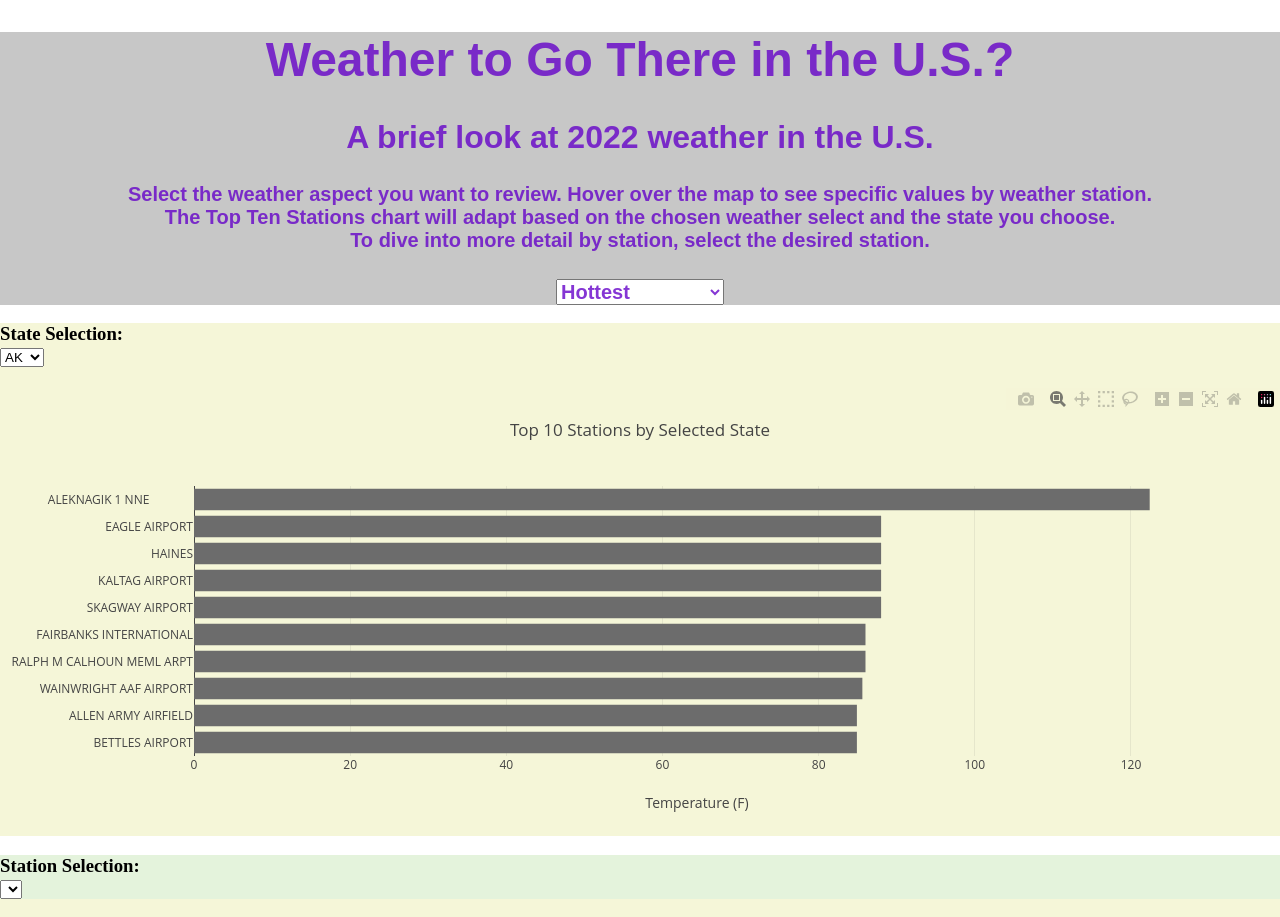
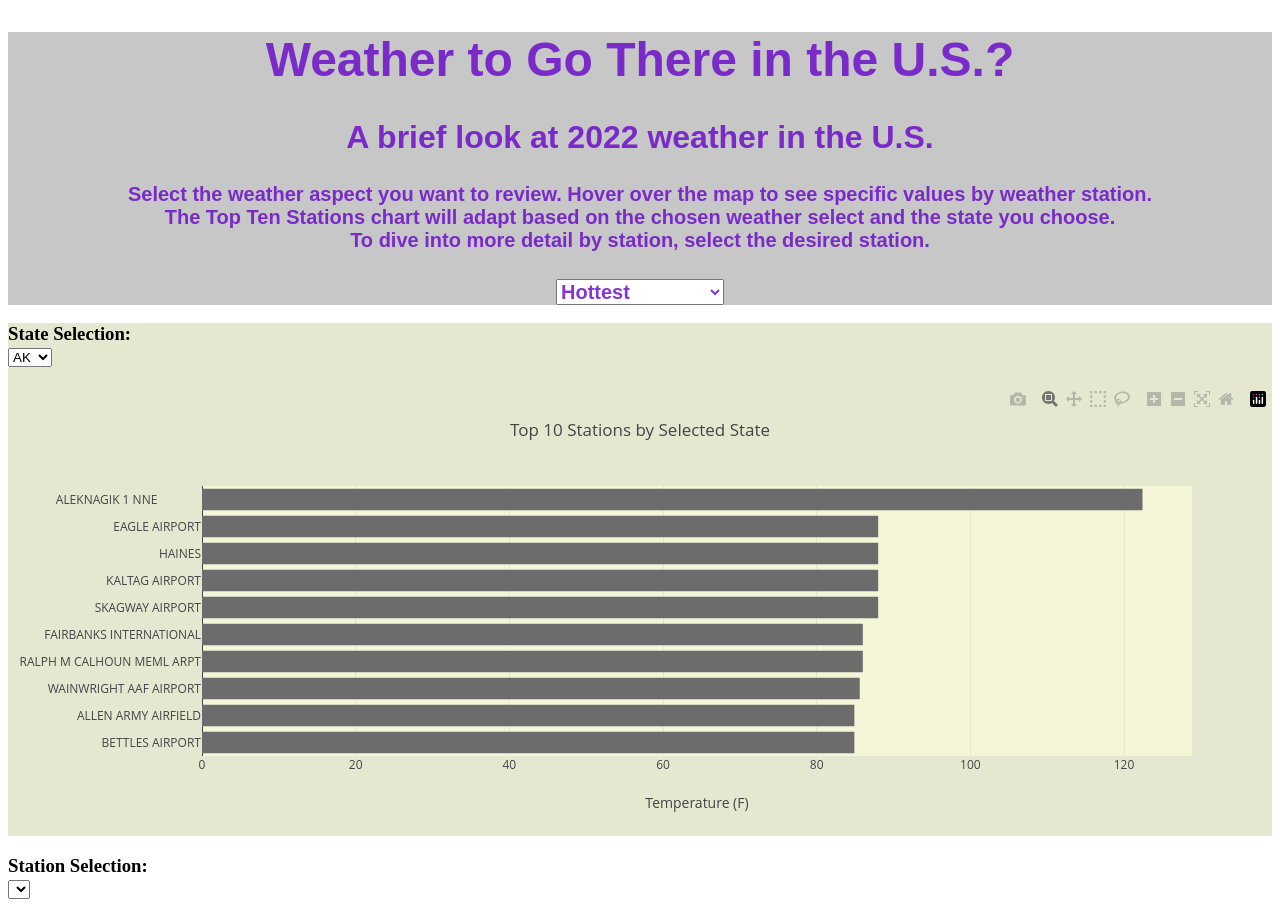
Before and after one commit to TechMax14/Project-3, a Flask app: page / in a window 1280 px wide. Run offline with Flask 3, Linux system fonts and the light colour scheme; lists and menus that the app fills with data are empty; some libraries are stand-ins or nearby versions.

Commit message:
removed unused css content

```diff
--- a/static/css/style.css
+++ b/static/css/style.css
@@ -1,70 +1,27 @@
 html,
-body,
-
-
-#map-id {
-  height: 100%;
-  padding: 0;
-  margin: 0;
-}
-
-/* Need to find way to format nicer */
-#heatmap_space {
-  /* height: 100%;
-  width: 50%;
-  padding: 0;
-  margin: 0;
-  position: relative;
-  top: 0%; left: 0%; */
-  background-color: #baf3f7;
+body{
+  background-color: #ffffff;
 }
 
 /* Need to find way to format nicer */
 #top10_space {
-  /* height: 50%;
-  width: 50%;
   padding: 0;
   margin: 0;
-  position: relative;
-  top: 0%; left: 50%; */
-  background-color: #f5f6d8;
-}
-
-/* Need to find way to format nicer */
-#station_detail_space {
-  /* height: 50%;
-  width: 50%;
-  padding: 0;
-  margin: 0;
-  position: relative;
-  top: 35%; left: 50%; */
-  background-color: #e4f3dc;
-}
-
-#station_table, tr, td {
-  border: 1px solid;
-}
-#station_table {
-  background: #cdf4bb;
-  margin-left: auto;
-  margin-right: auto;
-}
-#station_table tr:nth-child(even) {
-  background: #a8d095;
-}
-#station_identifier {
-  text-align: center;
-  background: #297e01;
-  color: #ffffff;
+  background-color: #e6e7d1;
 }
 
 .website_header {
+  width: 100%;
   font-family: Arial, Helvetica, sans-serif;
   color: rgba(100, 0, 200, 0.787);
   background-color: #c7c7c7;
   text-align: center;
 }
-
+#selDataset{
+  font-size: 20px;
+  font-weight: bold;
+  color: rgba(100, 0, 200, 0.787);
+}
 .header1{
   font-size: 48px;
   font-weight: bold;
@@ -81,8 +38,3 @@ body,
   font-size: 20px;
   font-weight: bold;
 }
-#selDataset{
-  font-size: 20px;
-  font-weight: bold;
-  color: rgba(100, 0, 200, 0.787);
-}
--- a/static/js/logic_top10.js
+++ b/static/js/logic_top10.js
@@ -109,7 +109,7 @@ function makeTop10Chart(topTenStations, weather_type) {
     let layout = {title: "Top 10 Stations by Selected State",
         xaxis:{title: xAxisTitle[weather_type]},
         plot_bgcolor:"#f5f6d8",
-        paper_bgcolor:"#f5f6d8",
+        paper_bgcolor:"#e6e7d1",
         // Prevent labels from being cutoff
         yaxis: {automargin: true},
         yaxis2: {side: 'right', automargin: true}
```
